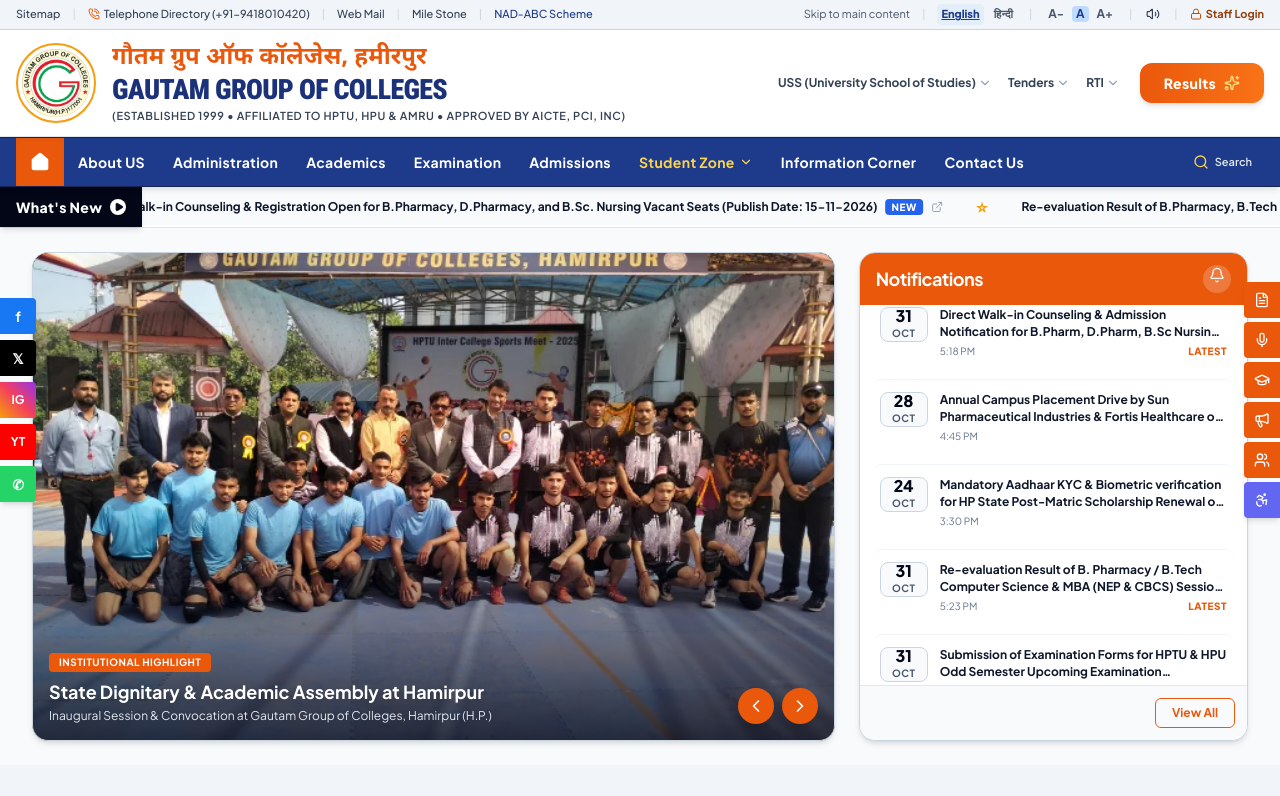
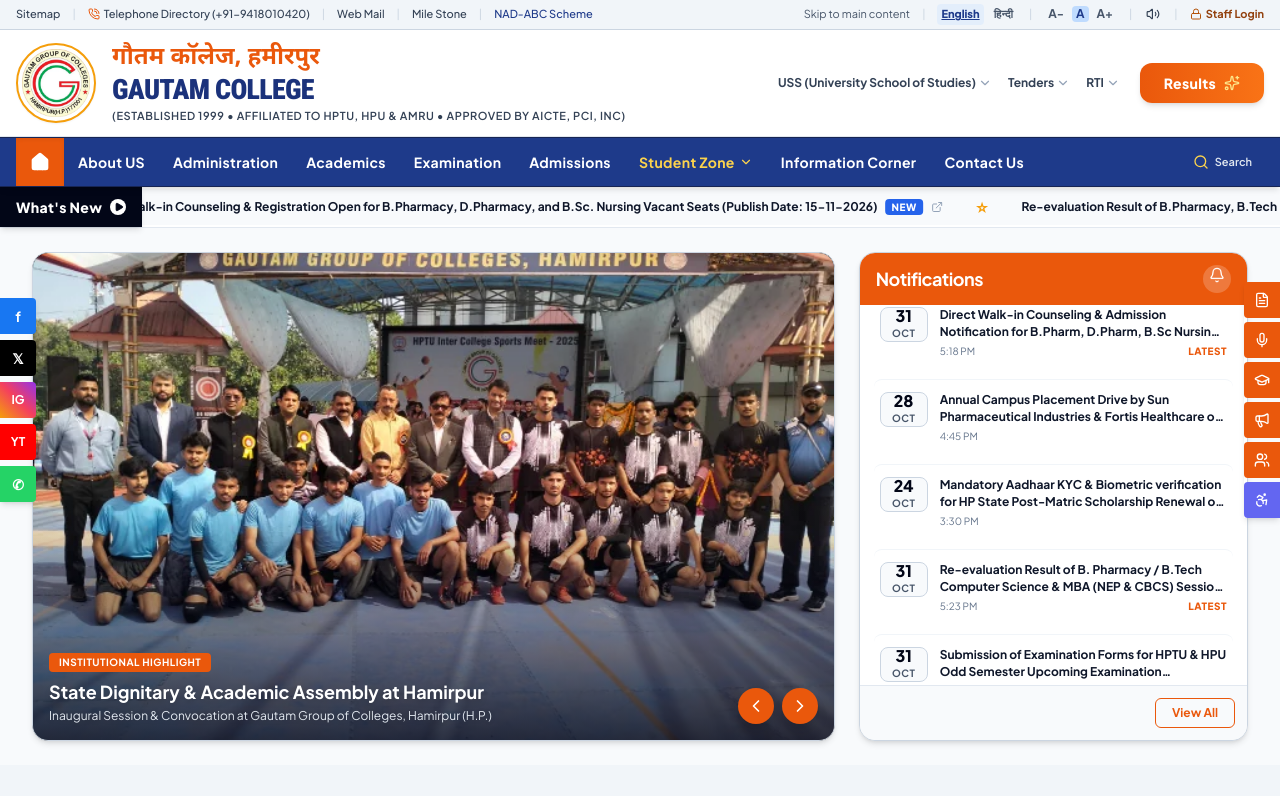
Before and after one commit to KarnailSingh87/gautam-group-of-colleges, a React (Vite) app: page / in a window 1280 px wide. Shown: the top 796 px of the page. Built offline with nearby package versions, Linux system fonts and the light colour scheme.

Commit message:
Update title and header branding to Gautam College

```diff
--- a/index.html
+++ b/index.html
@@ -6,7 +6,7 @@
   <link rel="icon" type="image/svg+xml" href="/gautam_group_colleges_logo.svg" />
   <link rel="apple-touch-icon" href="/gautam_group_colleges_logo.png" />
   <meta name="viewport" content="width=device-width, initial-scale=1.0" />
-  <title>Gautam College, Hamirpur (Himachal Pradesh) | Official Higher Education Portal</title>
+  <title>Gautam College</title>
   <meta name="description"
     content="Official Portal of Gautam College, Hamirpur (H.P.). Approved by AICTE, PCI, INC, HPNRC and Affiliated to HPTU, HPU & AMRU. Courses in B.Pharmacy, B.Sc Nursing, MBA, BCA, M.Sc, BBA, BHM." />
   <meta name="keywords"
--- a/src/components/HimtuHeader.jsx
+++ b/src/components/HimtuHeader.jsx
@@ -252,10 +252,10 @@ export default function HimtuHeader({
               {/* HPTU Style Official Typography */}
               <div className="flex flex-col text-left">
                 <div className="text-base sm:text-xl md:text-2xl font-bold text-[#ea580c] tracking-normal leading-tight font-['Noto_Sans_Devanagari',sans-serif]">
-                  गौतम ग्रुप ऑफ कॉलेजेस, हमीरपुर
+                  गौतम कॉलेज, हमीरपुर
                 </div>
                 <div className="text-xl sm:text-2xl md:text-[28px] font-black text-[#1b327b] tracking-tight leading-tight uppercase font-['Roboto_Condensed',sans-serif]">
-                  GAUTAM GROUP OF COLLEGES
+                  GAUTAM COLLEGE
                 </div>
                 <div className="text-[9px] sm:text-[11px] font-semibold text-slate-700 tracking-wider uppercase mt-0.5 font-sans">
                   (ESTABLISHED 1999 • AFFILIATED TO HPTU, HPU & AMRU • APPROVED BY AICTE, PCI, INC)
```
Also changed, not shown: 1 other file (tests, documents, lock files or other folders).
